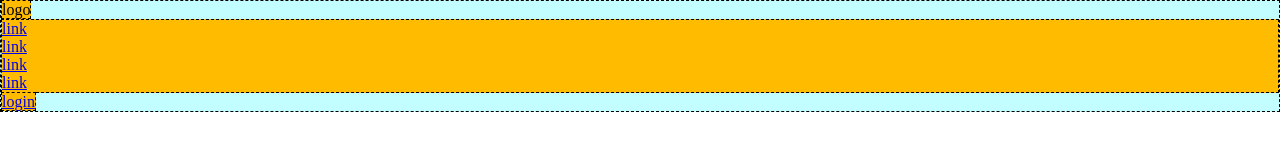
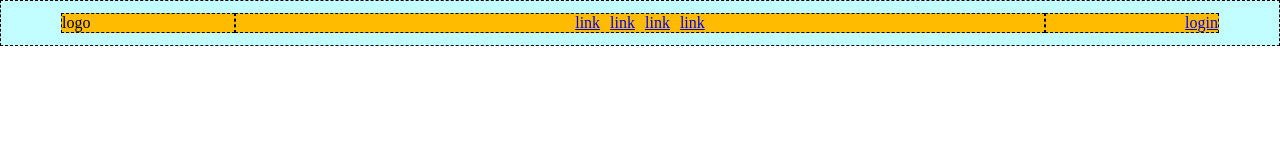
Before and after one commit to RiccardoFiacco/htmlcss-struttura-discord, a plain HTML site: page index.html in a window 1280 px wide. Drawn offline with Linux system fonts and the light colour scheme.

Commit message:
add layotu rules for nav

```diff
--- a/css/style.css
+++ b/css/style.css
@@ -9,6 +9,29 @@ ul,ol{
     list-style: none;
 }
 /* layout reules */
+.nav-flex{
+    display: flex;
+    justify-content: center;
+    align-items: center;
+    justify-content: space-around;
+    padding: 12px 60px;
+}
+.main-menu{
+    display: flex;
+    justify-content: center;
+    gap: 10px
+}
+
+.cta{
+    display: flex;
+    justify-content: flex-end;
+}
+.col-70{
+    width: 70%;
+}
+.col-15{
+    width: 15%;
+}
 
 /*debug rules*/
 
--- a/index.html
+++ b/index.html
@@ -9,9 +9,9 @@
     <header class="main-header debug">
         <nav class="nav-flex debug">
 
-            <a class="logo debug">logo</a>
+            <a class="logo debug col-15">logo</a>
 
-            <ul class="main-menu debug">
+            <ul class="main-menu debug col-70">
                 <li>
                     <a href="#">link</a>
                 </li>
@@ -26,7 +26,7 @@
                 </li>
             </ul>
 
-            <a href="#" class="cta debug"> login </a>
+            <a href="#" class="cta debug col-15"> login </a>
         </nav>
     </header>
 
```
